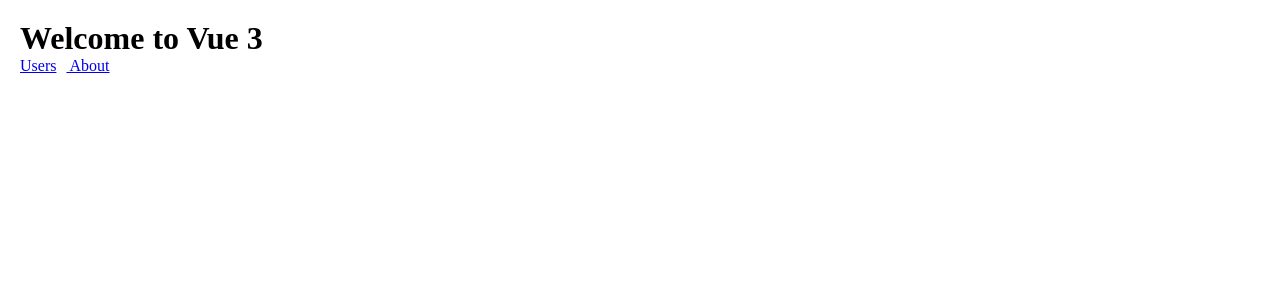
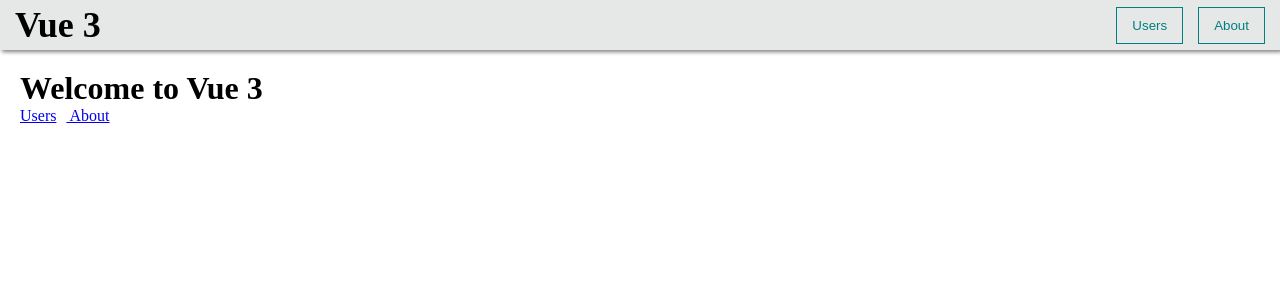
Before and after one commit to ideapadkn/Vue.js, a Vue app: page / in a window 1280 px wide. Shown: the top 300 px of the page. Built offline with nearby package versions, Linux system fonts and the light colour scheme.

Commit message:
add static navbar with vue-router

```diff
--- a/src/App.vue
+++ b/src/App.vue
@@ -1,12 +1,16 @@
 <template>
+  <navbar></navbar>
   <div class="app">
     <router-view></router-view>
   </div>
 </template>
 
 <script>
+import Navbar from './components/UI/Navbar';
   export default {
-
+    components: {
+      Navbar,
+    }
   }
 </script>
 
--- /dev/null
+++ b/src/components/UI/Navbar.vue
@@ -0,0 +1,50 @@
+<template>
+  <div class="navbar">
+    <div
+      @click="$router.push('/')"
+      class="title"
+    >
+      Vue 3
+    </div>
+    <div class="navbar__btns">
+      <my-button
+        @click="$router.push('/users')"
+      >
+        Users
+      </my-button>
+      <my-button
+        style="margin-left: 15px;"
+        @click="$router.push('/about')"
+      >
+        About
+      </my-button>
+    </div>
+  </div>
+</template>
+
+<script>
+  export default {
+
+  }
+</script>
+
+<style scoped>
+.title {
+  cursor: pointer;
+  align-items: center;
+  display: block;
+  font-weight: bold;
+  font-size: 36px;
+}
+.navbar {
+  height: 50px;
+  background-color: rgb(230, 231, 231);
+  box-shadow: 2px 2px 4px gray;
+  display: flex;
+  align-items: center;
+  padding: 0 15px;
+}
+.navbar__btns {
+  margin-left: auto;
+}
+</style>
--- a/src/components/UI/index.js
+++ b/src/components/UI/index.js
@@ -1,7 +1,8 @@
 import MyButton from '@/components/UI/MyButton';
 import MyInput from '@/components/UI/MyInput';
 import MyDiaglog from '@/components/UI/MyDialog';
-import MySelect from '@/components/UI/MySelect'
+import MySelect from '@/components/UI/MySelect';
+import Navbar from '@/components/UI/Navbar';
 
 
 export default [
@@ -9,5 +10,6 @@
   MyInput,
   MyDiaglog,
   MySelect,
+  Navbar,
 
 ]
```
